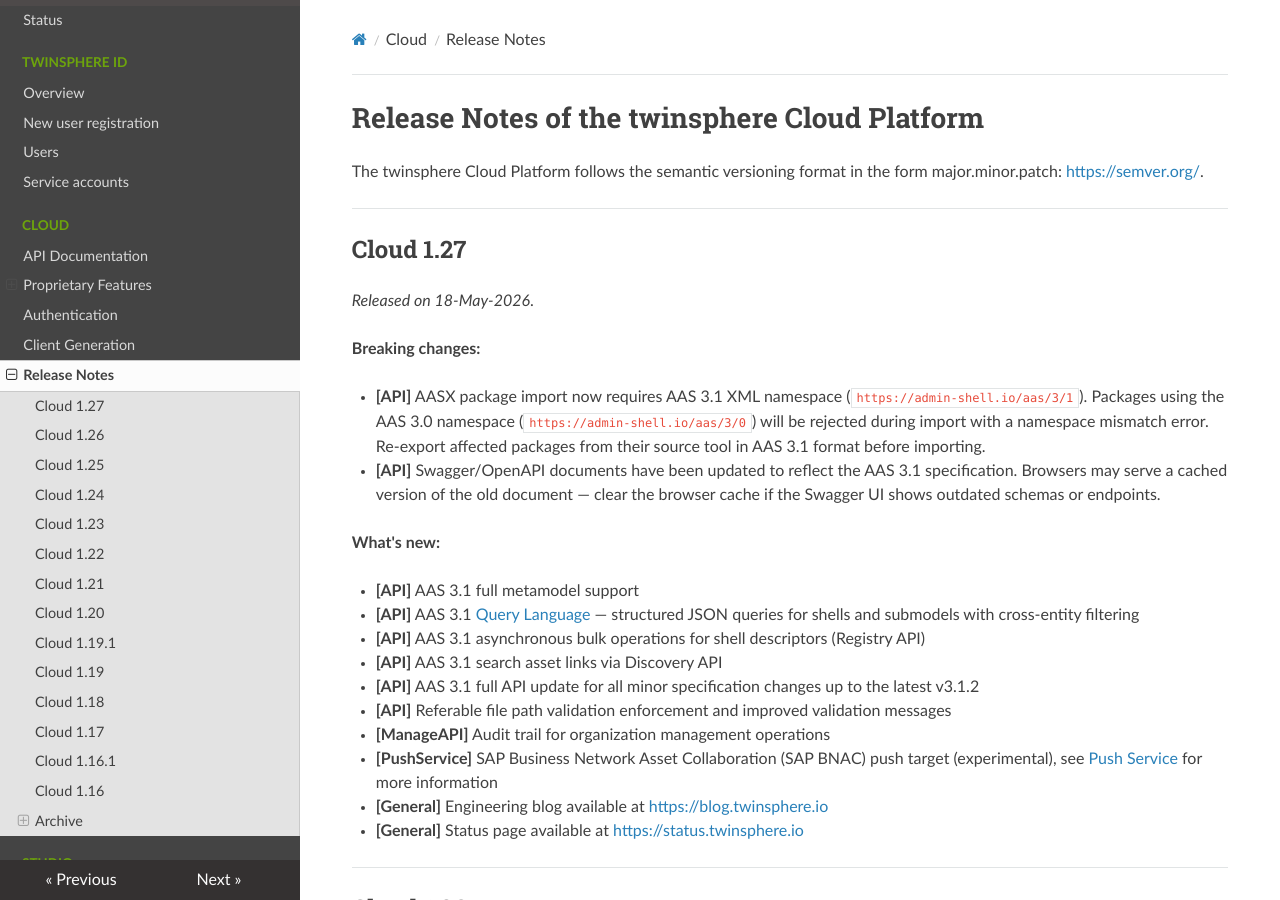
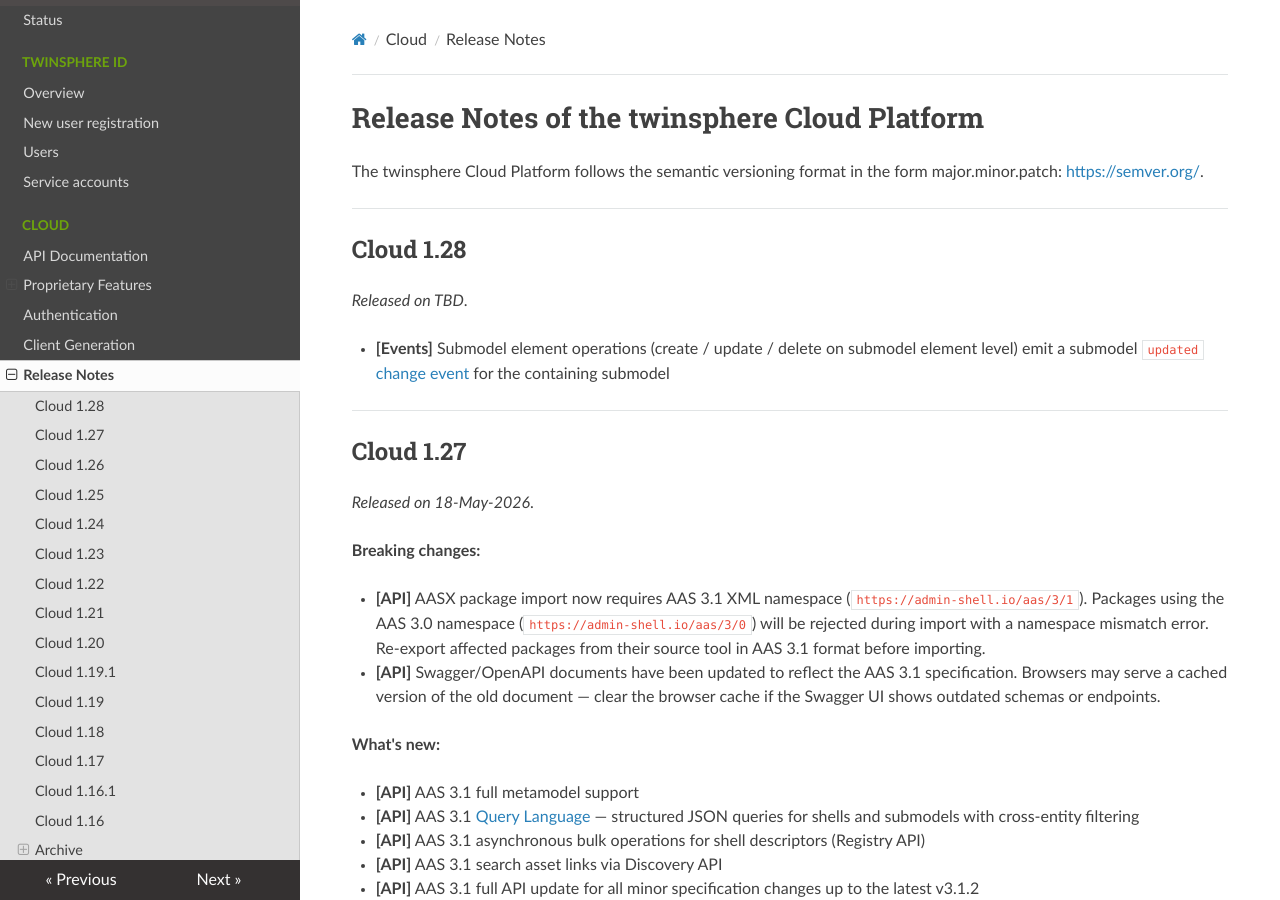
Before and after one commit to twinsphere/twinsphere.github.io, an MkDocs documentation site: the page built from docs/cloud-release-notes.md, in a window 1280 px wide and 900 px high. Built offline with MkDocs 1.6.1, drawn with Linux system fonts in a browser that asks for light colours; nearby versions of some CDN libraries.

Commit message:
feat(cloud): add 1.28 release notes and update event documentation

```diff
--- a/docs/cloud-release-notes.md
+++ b/docs/cloud-release-notes.md
@@ -3,6 +3,15 @@
 
 The twinsphere Cloud Platform follows the semantic versioning format in the form major.minor.patch:
 [https://semver.org/](https://semver.org/).
+
+---
+
+## Cloud 1.28
+
+*Released on TBD*.
+
+- **[Events]** Submodel element operations (create / update / delete on submodel element level) emit a submodel
+    `updated` [change event](cloud-events.md) for the containing submodel
 
 ---
 
```
Also changed, not shown: docs/cloud-events.md (+0 -5 lines).
